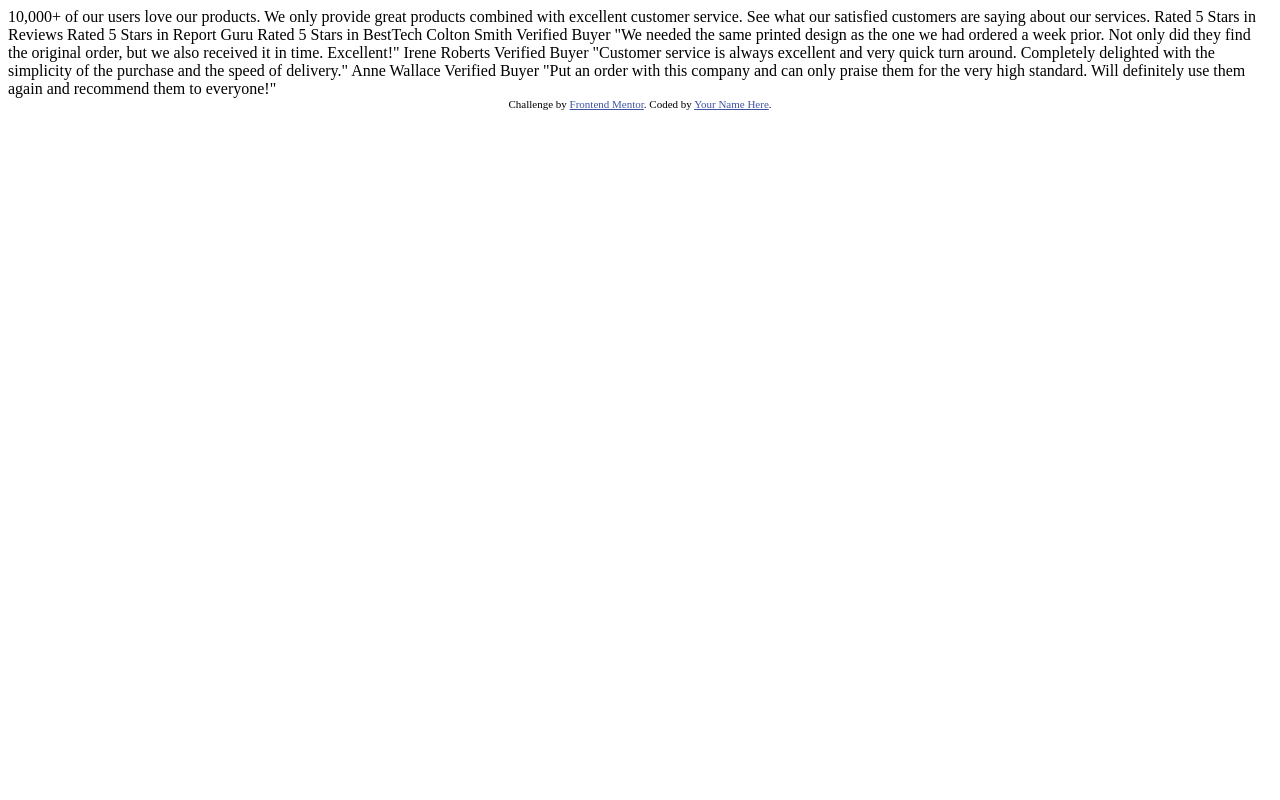
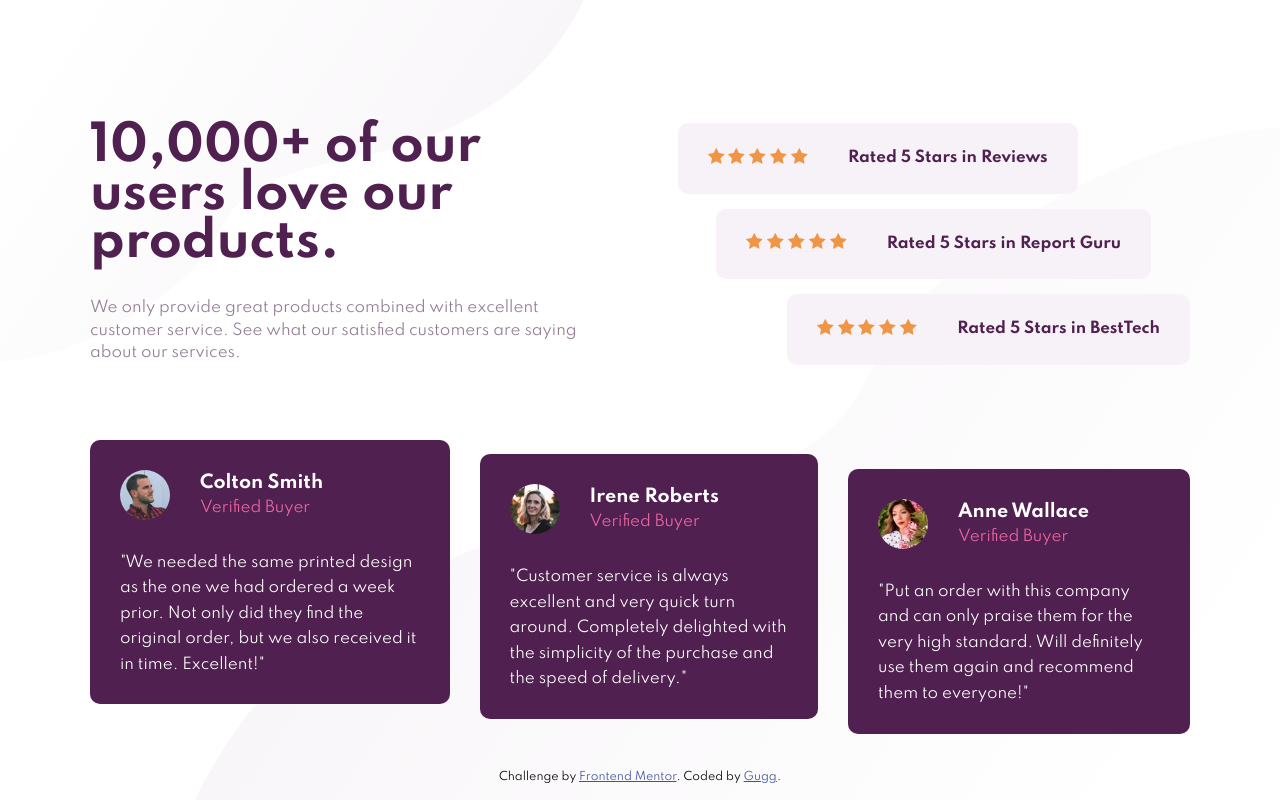
Before and after one commit to Gugg94/social-proof-section-master, a plain HTML site: page index.html in a window 1280 px wide. Drawn offline with Linux system fonts and the light colour scheme.

Commit message:
Completes challenge

```diff
--- /dev/null
+++ b/css/style.css
@@ -0,0 +1,190 @@
+/* Import Fonts */
+@import url('https://fonts.googleapis.com/css2?family=Spartan:wght@400;500;700&display=swap');
+
+* {
+  /* Defaults */
+  box-sizing: border-box;
+  margin: 0;
+  padding: 0;
+
+  /* Font */
+  --font-family-main: 'Spartan';
+
+  /* Colors Primary */
+  --very-dark-magenta: hsl(300, 43%, 22%);
+  --soft-pink: hsl(333, 80%, 67%);
+
+  /* Colors Neutral */
+  --dark-grayish-magenta: hsl(303, 10%, 53%);
+  --light-grayish-magenta: hsl(300, 24%, 96%);
+}
+
+.attribution {
+  font-size: 11px;
+  text-align: center;
+  position: fixed;
+  bottom: 1rem;
+  left: 0;
+  right: 0;
+}
+.attribution a {
+  color: hsl(228, 45%, 44%);
+}
+
+body {
+  background-image: url('../images/bg-pattern-top-mobile.svg'),
+    url('../images/bg-pattern-bottom-mobile.svg');
+  background-position: top 0 left 0, bottom 0 center;
+  background-repeat: no-repeat;
+  font-family: var(--font-family-main);
+  font-size: 15px;
+  text-align: center;
+  padding: 30px;
+}
+
+main {
+  max-width: 1100px;
+  padding-top: 30px;
+}
+
+.grid-container {
+  display: grid;
+  gap: 50px;
+}
+
+.header__title {
+  color: var(--very-dark-magenta);
+  font-size: 3rem;
+  line-height: 1;
+}
+
+.header__description {
+  color: var(--dark-grayish-magenta);
+  font-weight: 400;
+  font-size: 15px;
+  line-height: 1.5;
+  margin-top: 30px;
+}
+
+.ratings {
+  display: flex;
+  flex-direction: column;
+  gap: 15px;
+}
+.ratings__item {
+  background-color: var(--light-grayish-magenta);
+  border-radius: 10px;
+  padding: 20px 10px;
+  display: flex;
+  flex-direction: column;
+  gap: 10px;
+}
+
+.ratings__from-where {
+  font-weight: 700;
+  color: var(--very-dark-magenta);
+}
+
+.reviews {
+  display: flex;
+  flex-direction: column;
+  gap: 15px;
+}
+
+.reviews__item {
+  background-color: var(--very-dark-magenta);
+  color: white;
+  text-align: start;
+  padding: 30px;
+  border-radius: 10px;
+}
+
+.reviews__person-info {
+  display: flex;
+  align-items: center;
+  gap: 30px;
+  margin-bottom: 30px;
+}
+
+.reviews__avatar {
+  border-radius: 100%;
+  width: 50px;
+}
+
+.reviews__name-and-title {
+  display: flex;
+  flex-direction: column;
+  gap: 5px;
+}
+
+.reviews__name-and-title h4 {
+  color: var(--soft-pink);
+  font-weight: 400;
+}
+
+.reviews__review {
+  line-height: 1.7;
+}
+
+@media (min-width: 768px) {
+  body {
+    background-image: url('../images/bg-pattern-top-desktop.svg'),
+      url('../images/bg-pattern-bottom-desktop.svg');
+    background-position: top 0 left 0, bottom 0 right 0;
+    height: 100vh;
+    display: flex;
+    justify-content: center;
+    align-items: center;
+  }
+
+  .grid-container {
+    grid-template-columns: 1fr 1fr;
+    gap: 75px;
+  }
+
+  .header {
+    grid-column: 1/2;
+    text-align: start;
+  }
+
+  .ratings {
+    grid-column: 2/3;
+    justify-content: center;
+  }
+  .ratings__item {
+    flex: 1;
+    flex-direction: row;
+    padding: 20px 30px;
+    align-items: center;
+    gap: 40px;
+  }
+  .ratings__item:nth-of-type(1) {
+    align-self: flex-start;
+  }
+  .ratings__item:nth-of-type(2) {
+    align-self: center;
+  }
+  .ratings__item:nth-of-type(3) {
+    align-self: flex-end;
+  }
+
+  .reviews {
+    height: 110%;
+    flex: 1;
+    grid-column: 1/3;
+    flex-direction: row;
+    gap: 30px;
+  }
+  .reviews__item {
+    height: 90%;
+  }
+  .reviews__item:nth-of-type(1) {
+    align-self: flex-start;
+  }
+  .reviews__item:nth-of-type(2) {
+    align-self: center;
+  }
+  .reviews__item:nth-of-type(3) {
+    align-self: flex-end;
+  }
+}
--- a/index.html
+++ b/index.html
@@ -11,51 +11,119 @@
       sizes="32x32"
       href="./images/favicon-32x32.png"
     />
-
+    <link rel="stylesheet" href="./css/style.css" />
     <title>Frontend Mentor | Social proof section</title>
-
-    <!-- Feel free to remove these styles or customise in your own stylesheet 👍 -->
-    <style>
-      .attribution {
-        font-size: 11px;
-        text-align: center;
-      }
-      .attribution a {
-        color: hsl(228, 45%, 44%);
-      }
-    </style>
   </head>
   <body>
-    10,000+ of our users love our products.
+    <main class="grid-container">
+      <header class="header">
+        <h1 class="header__title">10,000+ of our users love our products.</h1>
+        <h2 class="header__description">
+          We only provide great products combined with excellent customer
+          service. See what our satisfied customers are saying about our
+          services.
+        </h2>
+      </header>
+      <div class="ratings">
+        <div class="ratings__item">
+          <div class="ratings__stars">
+            <img src="./images/icon-star.svg" alt="Star" />
+            <img src="./images/icon-star.svg" alt="Star" />
+            <img src="./images/icon-star.svg" alt="Star" />
+            <img src="./images/icon-star.svg" alt="Star" />
+            <img src="./images/icon-star.svg" alt="Star" />
+          </div>
+          <p class="ratings__from-where">Rated 5 Stars in Reviews</p>
+        </div>
 
-    We only provide great products combined with excellent customer service.
-    See what our satisfied customers are saying about our services.
+        <div class="ratings__item">
+          <div class="ratings__stars">
+            <img src="./images/icon-star.svg" alt="Star" />
+            <img src="./images/icon-star.svg" alt="Star" />
+            <img src="./images/icon-star.svg" alt="Star" />
+            <img src="./images/icon-star.svg" alt="Star" />
+            <img src="./images/icon-star.svg" alt="Star" />
+          </div>
+          <p class="ratings__from-where">Rated 5 Stars in Report Guru</p>
+        </div>
 
-    Rated 5 Stars in Reviews
-    Rated 5 Stars in Report Guru
-    Rated 5 Stars in BestTech
+        <div class="ratings__item">
+          <div class="ratings__stars">
+            <img src="./images/icon-star.svg" alt="Star" />
+            <img src="./images/icon-star.svg" alt="Star" />
+            <img src="./images/icon-star.svg" alt="Star" />
+            <img src="./images/icon-star.svg" alt="Star" />
+            <img src="./images/icon-star.svg" alt="Star" />
+          </div>
+          <p class="ratings__from-where">Rated 5 Stars in BestTech</p>
+        </div>
+      </div>
+      <div class="reviews">
+        <div class="reviews__item">
+          <div class="reviews__person-info">
+            <img
+              src="./images/image-colton.jpg"
+              alt="Avatar"
+              class="reviews__avatar"
+            />
+            <div class="reviews__name-and-title">
+              <h3>Colton Smith</h3>
+              <h4>Verified Buyer</h4>
+            </div>
+          </div>
+          <div class="reviews__review">
+            "We needed the same printed design as the one we had ordered a week
+            prior. Not only did they find the original order, but we also
+            received it in time. Excellent!"
+          </div>
+        </div>
 
-    Colton Smith
-    Verified Buyer
-    "We needed the same printed design as the one we had ordered a week prior.
-    Not only did they find the original order, but we also received it in time.
-    Excellent!"
+        <div class="reviews__item">
+          <div class="reviews__person-info">
+            <img
+              src="./images/image-irene.jpg"
+              alt="Avatar"
+              class="reviews__avatar"
+            />
+            <div class="reviews__name-and-title">
+              <h3>Irene Roberts</h3>
+              <h4>Verified Buyer</h4>
+            </div>
+          </div>
+          <div class="reviews__review">
+            "Customer service is always excellent and very quick turn around.
+            Completely delighted with the simplicity of the purchase and the
+            speed of delivery."
+          </div>
+        </div>
 
-    Irene Roberts
-    Verified Buyer
-    "Customer service is always excellent and very quick turn around. Completely
-    delighted with the simplicity of the purchase and the speed of delivery."
-
-    Anne Wallace
-    Verified Buyer
-    "Put an order with this company and can only praise them for the very high
-    standard. Will definitely use them again and recommend them to everyone!"
-
-    <div class="attribution">
-      Challenge by
-      <a href="https://www.frontendmentor.io?ref=challenge" target="_blank"
-        >Frontend Mentor</a
-      >. Coded by <a href="#">Your Name Here</a>.
-    </div>
+        <div class="reviews__item">
+          <div class="reviews__person-info">
+            <img
+              src="./images/image-anne.jpg"
+              alt="Avatar"
+              class="reviews__avatar"
+            />
+            <div class="reviews__name-and-title">
+              <h3>Anne Wallace</h3>
+              <h4>Verified Buyer</h4>
+            </div>
+          </div>
+          <div class="reviews__review">
+            "Put an order with this company and can only praise them for the
+            very high standard. Will definitely use them again and recommend
+            them to everyone!"
+          </div>
+        </div>
+      </div>
+    </main>
+    <footer>
+      <div class="attribution">
+        Challenge by
+        <a href="https://www.frontendmentor.io?ref=challenge" target="_blank"
+          >Frontend Mentor</a
+        >. Coded by <a href="https://github.com/Gugg94">Gugg</a>.
+      </div>
+    </footer>
   </body>
 </html>
```
